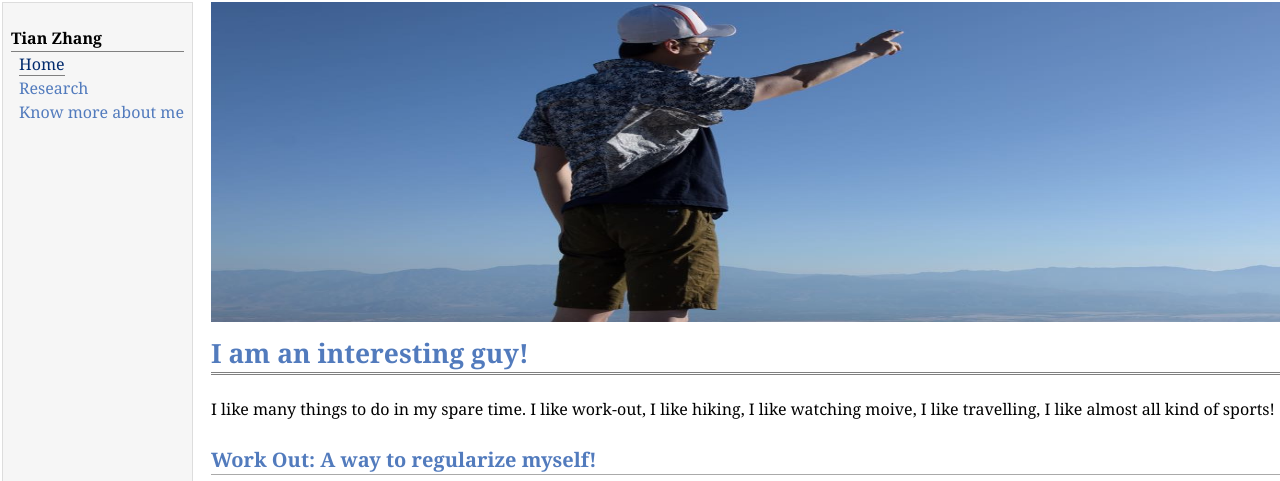
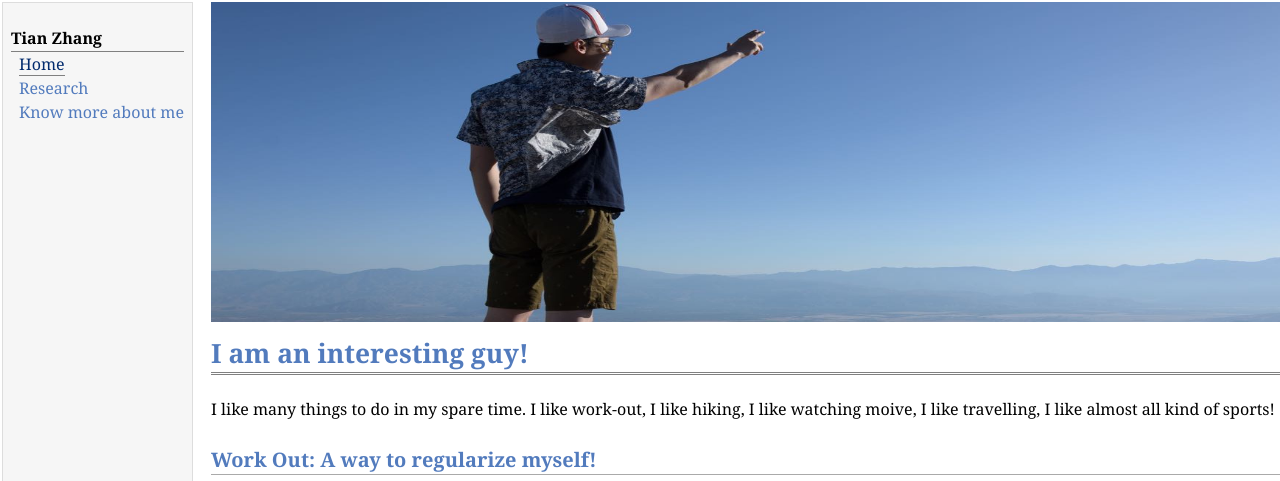
Before and after one commit to dukesky/dukesky.github.io, a Jekyll site: the page me.html, which Jekyll copies as it is, in a window 1280 px wide. Shown: the top 481 px of the page. Built offline with Jekyll 4.4.1, drawn with Linux system fonts in a browser that asks for light colours; grey boxes are pictures that could not be loaded.

Commit message:
Update me.html

```diff
--- a/me.html
+++ b/me.html
@@ -20,7 +20,7 @@
 
 <td id="layout-content">
 <div id="toptitle">
-<img src="figs/me_cover_2.jpg" width="1500px" height="320px" />
+<img src="figs/me_cover_2.jpg" width="1200px" height="320px" />
 <h1>I am an interesting guy! <br /></h1>
 </div>
 
```
